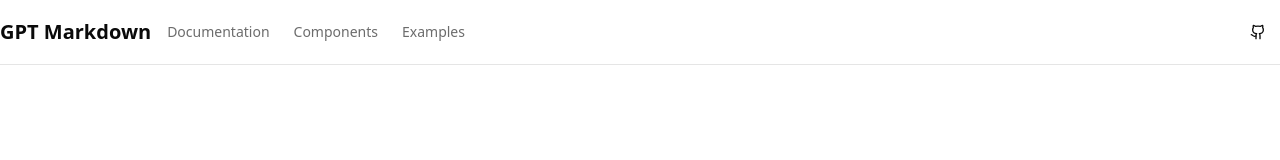
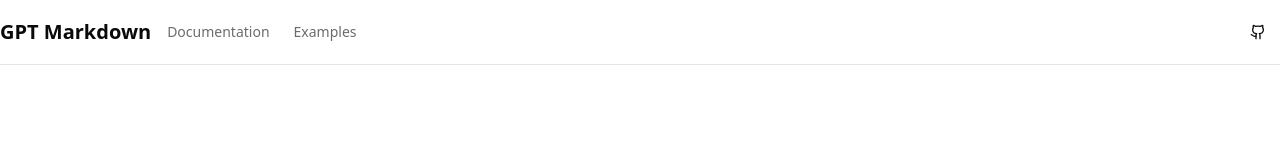
Before and after one commit to saminsohag/gpt_markdown_docs_src, a Next.js app: page / in a window 1280 px wide. Shown: the top 160 px of the page. Built offline with nearby package versions, Linux system fonts and the light colour scheme.

Commit message:
refactor: remove "Components" section from main navigation in site header

```diff
--- /dev/null
+++ b/src/app/examples/page.tsx
@@ -0,0 +1,7 @@
+import React from "react";
+
+const page = () => {
+  return <div>this is comming soon</div>;
+};
+
+export default page;
--- a/src/components/layout/site-header.tsx
+++ b/src/components/layout/site-header.tsx
@@ -15,10 +15,7 @@ const mainNav = [
     title: "Documentation",
     href: "/docs",
   },
-  {
-    title: "Components",
-    href: "/components",
-  },
+
   {
     title: "Examples",
     href: "/examples",
```
